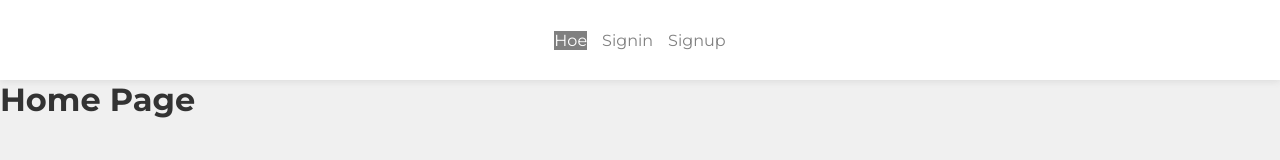
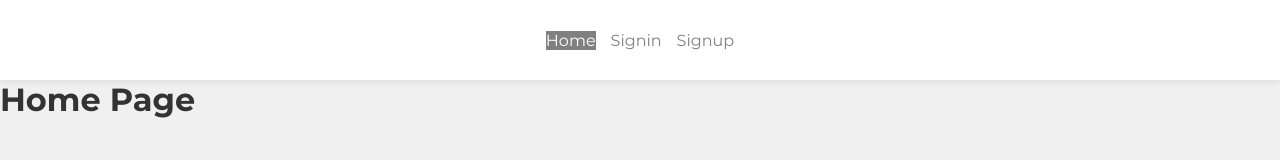
Before and after one commit to Roshan-Roy/blog-app, a Next.js app: page / in a window 1280 px wide. Shown: the top 160 px of the page. Built offline with nearby package versions, Linux system fonts and the light colour scheme; no server answers.

Commit message:
like completed

```diff
--- a/components/Navbar.tsx
+++ b/components/Navbar.tsx
@@ -18,15 +18,12 @@ const Navbar = () => {
             }, {
                 name: "Profile",
                 route: ["/profile/blogs", "/profile/saved"]
-            }, {
-                name: "Images",
-                route: ["/images"]
             }
         ]
     } else {
         linksArray = [
             {
-                name: "Hoe",
+                name: "Home",
                 route: ["/"]
             }, {
                 name: "Signin",
```
Also changed, not shown: app/images/page.tsx (deleted, +0 -15 lines).
